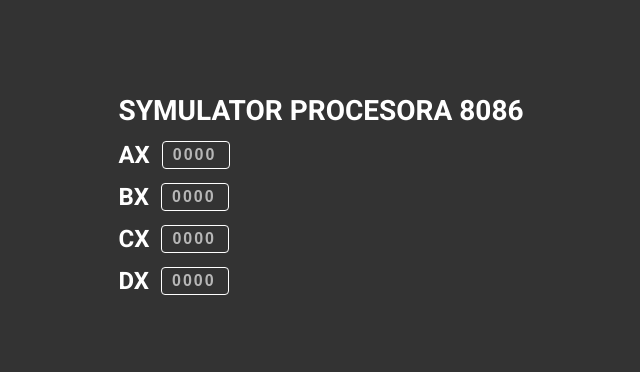
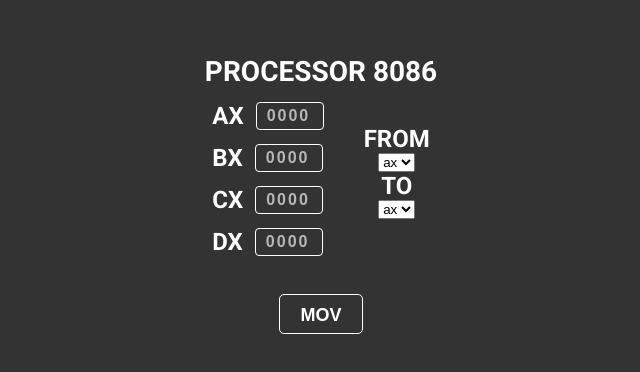
Before and after one commit to MatMal00/emulaator2, a plain HTML site: page index.html in a window 1280 px wide. Shown: the part 206-578 px from the top of the page, without its empty margins (319-959 px from the left). Drawn offline with Linux system fonts and the light colour scheme.

Commit message:
feat: add select & button

```diff
--- a/index.html
+++ b/index.html
@@ -12,9 +12,10 @@
   </head>
   <body>
     <section class="container">
-      <h1 class="title">Symulator procesora 8086</h1>
-      <ul class="list">
-        <li class="listItem">
+      <h1 class="title">Processor 8086</h1>
+      <div class="wrapper">
+        <ul class="registersList">
+          <li class="registersListItem">
             <h2 class="listItemTitle">ax</h2>
             <input
               value="0000"
@@ -24,7 +25,7 @@
               minlength="4"
             />
           </li>
-        <li class="listItem">
+          <li class="registersListItem">
             <h2 class="listItemTitle">bx</h2>
             <input
               value="0000"
@@ -34,7 +35,7 @@
               minlength="4"
             />
           </li>
-        <li class="listItem">
+          <li class="registersListItem">
             <h2 class="listItemTitle">cx</h2>
             <input
               value="0000"
@@ -44,7 +45,7 @@
               minlength="4"
             />
           </li>
-        <li class="listItem">
+          <li class="registersListItem">
             <h2 class="listItemTitle">dx</h2>
             <input
               value="0000"
@@ -55,6 +56,28 @@
             />
           </li>
         </ul>
+        <ul class="selectList">
+          <li class="selectListItem">
+            <h2 class="registerListItemTitle">from</h2>
+            <select name="registersSelect" id="registersSelectFrom">
+              <option value="fromAx">ax</option>
+              <option value="fromBx">bx</option>
+              <option value="fromCx">cx</option>
+              <option value="fromDx">dx</option>
+            </select>
+          </li>
+          <li class="selectListItem">
+            <h2 class="registerListItemTitle">to</h2>
+            <select name="registersSelect" id="registersSelectTo">
+              <option value="toAx">ax</option>
+              <option value="toBx">bx</option>
+              <option value="toCx">cx</option>
+              <option value="toDx">dx</option>
+            </select>
+          </li>
+        </ul>
+      </div>
+      <button>mov</button>
     </section>
   </body>
 </html>
--- a/style.css
+++ b/style.css
@@ -14,7 +14,35 @@ body {
   font-family: "Roboto", sans-serif;
 }
 
+ul {
+  list-style: none;
+}
+
+button {
+  margin-top: 38px;
+  padding: 10px 20px;
+  height: 40px;
+  border-radius: 5px;
+  background-color: transparent;
+  text-transform: uppercase;
+  font-size: 18px;
+  font-weight: bold;
+  color: #fff;
+  border: 1px solid white;
+  transition: 0.3s all;
+  cursor: pointer;
+  outline: none;
+}
+
+button:hover {
+  background-color: #fff;
+  color: #000;
+}
+
 .container {
+  display: flex;
+  flex-direction: column;
+  align-items: center;
 }
 
 .title {
@@ -23,17 +51,32 @@ body {
   font-size: 28px;
 }
 
-.list {
-  list-style: none;
+.wrapper {
+  display: flex;
+  align-items: center;
 }
 
-.listItem {
+.selectList {
+  margin-left: 40px;
+}
+
+.registersListItem {
   margin-top: 14px;
   display: flex;
 }
 
+.selectListItem {
+  display: flex;
+  flex-direction: column;
+  align-items: center;
+}
+
 .listItemTitle {
   margin-right: 12px;
+  text-transform: uppercase;
+}
+
+.registerListItemTitle {
   text-transform: uppercase;
 }
 
```
Lines whose indentation alone changed are shown as unchanged.
